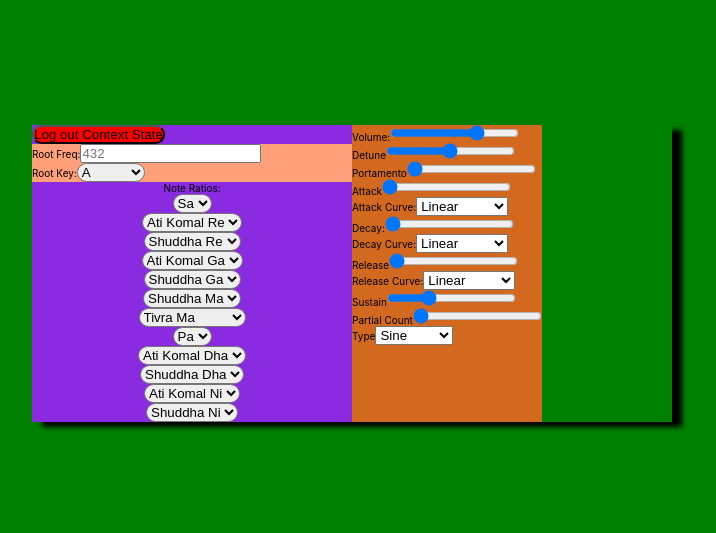
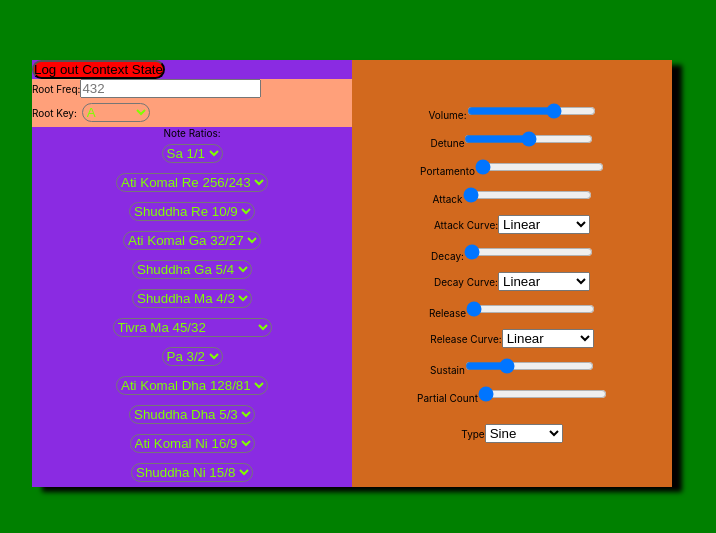
Before and after one commit to pawanbenjamin/tone-shruti-synth, a React (Create React App) app: page / in a window 1280 px wide. Shown: the part 127-660 px from the top of the page, without its empty margins (288-1004 px from the left). Built offline with nearby package versions, Linux system fonts and the light colour scheme.

Commit message:
scss setup

```diff
--- a/src/components/FreqTable.js
+++ b/src/components/FreqTable.js
@@ -183,60 +183,60 @@ function FreqTable(props) {
         </label>
         <select className="select">
           <option value="1/1" className="option">
-            Sa
+            Sa 1/1
           </option>
         </select>
         <select className="select" onChange={(e) => changeRatio(e, setKomalRe)}>
           <option className="option" value="256/243">
-            Ati Komal Re
+            Ati Komal Re 256/243
           </option>
           <option className="option" value="16/15">
-            Komal Re
+            Komal Re 16/15
           </option>
         </select>
         <select className="select" onChange={(e) => changeRatio(e, setRe)}>
           <option className="option" value="10/9">
-            Shuddha Re
+            Shuddha Re 10/9
           </option>
           <option className="option" value="9/8">
-            Tivra Re
+            Tivra Re 9/8
           </option>
         </select>
         <select className="select" onChange={(e) => changeRatio(e, setKomalGa)}>
           <option className="option" value="32/27">
-            Ati Komal Ga
+            Ati Komal Ga 32/27
           </option>
           <option className="option" value="6/5">
-            Komal Ga
+            Komal Ga 6/5
           </option>
         </select>
         <select className="select" onChange={(e) => changeRatio(e, setGa)}>
           <option className="option" value="5/4">
-            Shuddha Ga
+            Shuddha Ga 5/4
           </option>
           <option className="option" value="81/64">
-            Tivra Ga
+            Tivra Ga 81/64
           </option>
         </select>
         <select className="select" onChange={(e) => changeRatio(e, setMa)}>
           <option className="option" value="4/3">
-            Shuddha Ma
+            Shuddha Ma 4/3
           </option>
           <option className="option" value="27/20">
-            Shruti Ma
+            Shruti Ma 27/20
           </option>
         </select>
         <select className="select" onChange={(e) => changeRatio(e, setTivraMa)}>
           <option className="option" value="45/32">
-            Tivra Ma
+            Tivra Ma 45/32
           </option>
           <option className="option" value="729/512">
-            Tivra Tivra Ma
+            Tivra Tivra Ma 729/512
           </option>
         </select>
         <select className="select">
           <option value="3/2" className="option">
-            Pa
+            Pa 3/2
           </option>
         </select>
         <select
@@ -244,34 +244,34 @@ function FreqTable(props) {
           onChange={(e) => changeRatio(e, setKomalDha)}
         >
           <option className="option" value="128/81">
-            Ati Komal Dha
+            Ati Komal Dha 128/81
           </option>
           <option className="option" value="8/5">
-            Komal Dha
+            Komal Dha 8/5
           </option>
         </select>
         <select className="select" onChange={(e) => changeRatio(e, setDha)}>
           <option className="option" value="5/3">
-            Shuddha Dha
+            Shuddha Dha 5/3
           </option>
           <option className="option" value="27/16">
-            Tivra Dha
+            Tivra Dha 27/16
           </option>
         </select>
         <select className="select" onChange={(e) => changeRatio(e, setKomalNi)}>
           <option className="option" value="16/9">
-            Ati Komal Ni
+            Ati Komal Ni 16/9
           </option>
           <option className="option" value="9/5">
-            Komal Ni
+            Komal Ni 9/5
           </option>
         </select>
         <select className="select" onChange={(e) => changeRatio(e, setNi)}>
           <option className="option" value="15/8">
-            Shuddha Ni
+            Shuddha Ni 15/8
           </option>
           <option className="option" value="243/128">
-            Tivra Ni
+            Tivra Ni 243/128
           </option>
         </select>
       </div>
--- a/src/css/App.css
+++ b/src/css/App.css
@@ -16,7 +16,10 @@ body {
   border-radius: 5rem; }
 
 .select {
-  border-radius: 20px; }
+  color: chartreuse;
+  margin: 0.5rem;
+  background-color: transparent;
+  border-radius: 1rem; }
 
 .App {
   background-color: green;
@@ -40,4 +43,11 @@ body {
       flex-direction: column;
       align-items: center; }
   .synth_synth-param-container {
-    background-color: chocolate; }
+    width: 50%;
+    background-color: chocolate;
+    display: flex;
+    flex-direction: column;
+    align-items: center;
+    justify-content: center; }
+    .synth_synth-param-container_single-param {
+      margin: 0.5rem; }
--- a/src/sass/components/_select.scss
+++ b/src/sass/components/_select.scss
@@ -1,3 +1,6 @@
 .select {
-  border-radius: 20px;
+  color: chartreuse;
+  margin: 0.5rem;
+  background-color: transparent;
+  border-radius: 1rem;
 }
--- a/src/sass/layout/_synth.scss
+++ b/src/sass/layout/_synth.scss
@@ -18,8 +18,14 @@
     }
   }
   &_synth-param-container {
+    width: 50%;
     background-color: chocolate;
+    display: flex;
+    flex-direction: column;
+    align-items: center;
+    justify-content: center;
     &_single-param {
+      margin: 0.5rem;
     }
   }
 }
```
